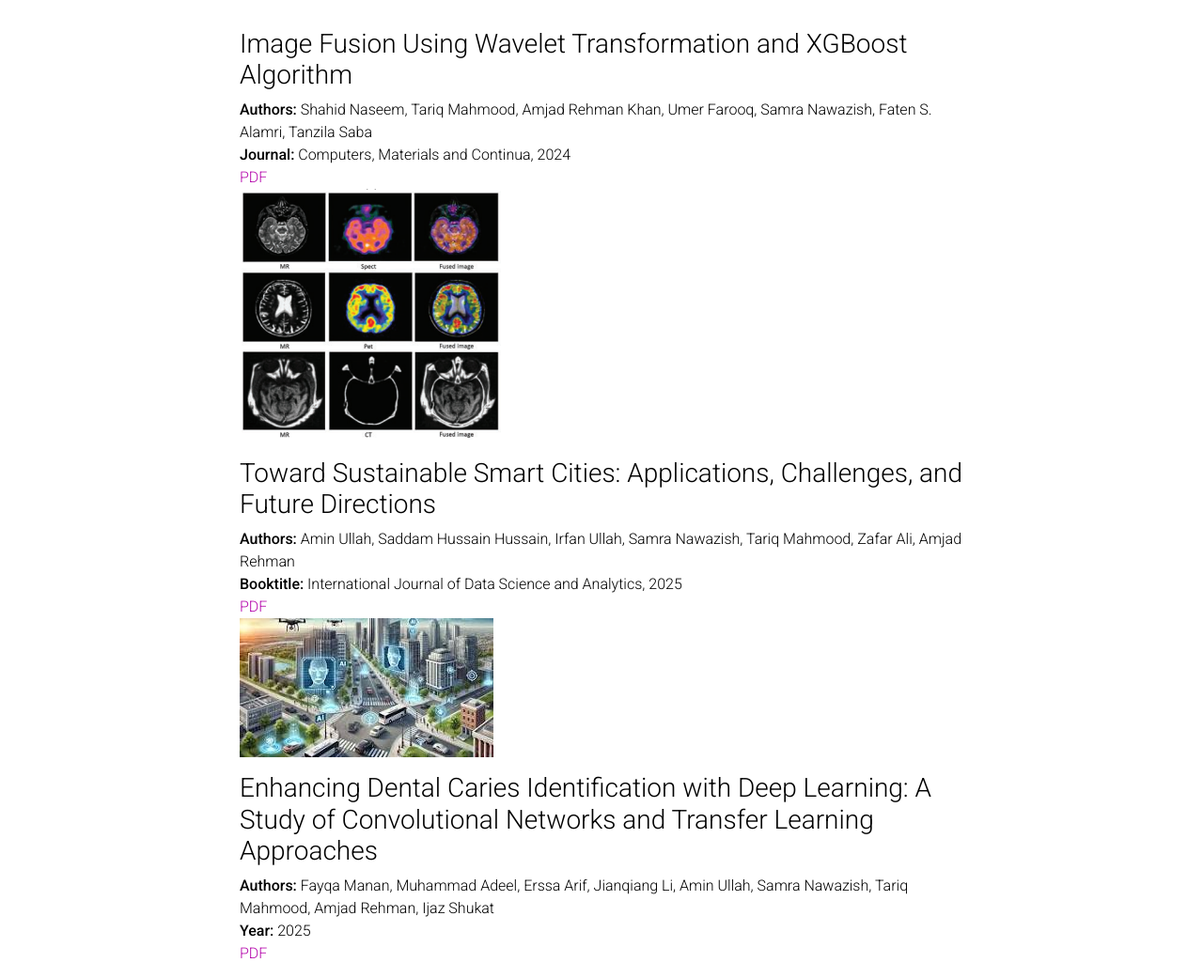
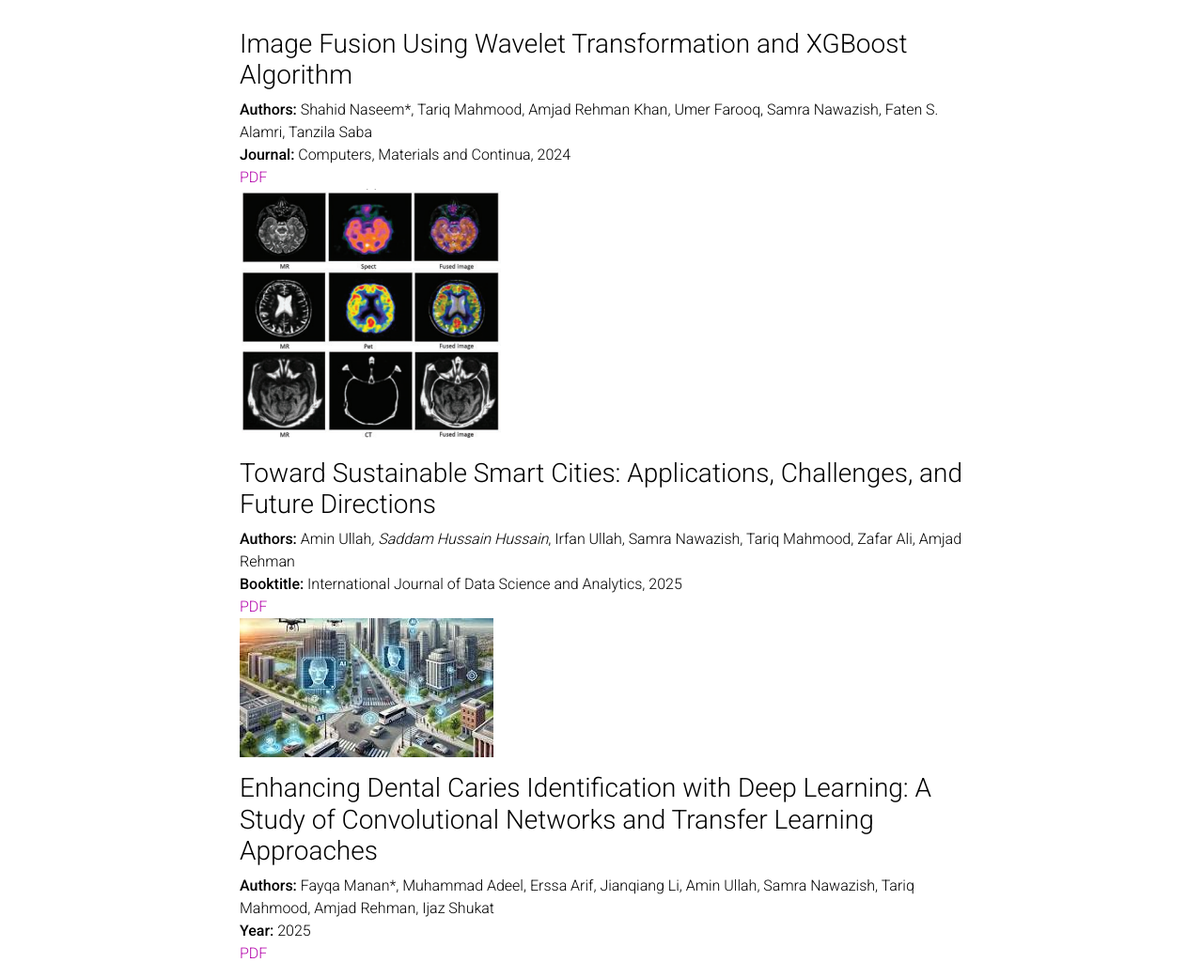
Before and after one commit to samranawazish/samranawazish.github.io, a Jekyll site: the page built from _pages/publications.md, in a window 1280 px wide and 1400 px high, scrolled down 1026 px. Shown: the part 287-1328 px from the top of the window at 94% size. Built offline with Jekyll 4.4.1, drawn with Linux system fonts in a browser that asks for light colours; comment, search, counter and statistics services are not loaded; a style sheet for code colours, icons or effects is not loaded; some of the changed text lies outside the part shown.

Commit message:
Added files

```diff
--- a/_pages/publications.md
+++ b/_pages/publications.md
@@ -8,14 +8,14 @@
 
 
 ### Deep Learning Model for the detection and classification of Diabetic Retinopathy
-**Authors:** Samra Nawazish, Ali Javed, Tahira Nazir
+**Authors:** Samra Nawazish*, Ali Javed, Tahira Nazir
 **Journal:** ICTAPP'23, 2023
 [PDF](https://www.researchgate.net/publication/372717499_Deep_Learning_Model_for_the_Detection_and_Classification_of_Diabetic_Retinopathy/link/64c3d52c6f28555d86dad745/download?_tp=eyJjb250ZXh0Ijp7ImZpcnN0UGFnZSI6InB1YmxpY2F0aW9uIiwicGFnZSI6InB1YmxpY2F0aW9uIn19)
 ![Preview](/assets/img/dr.png)
 
 
 ### Studying the Invasion of Drones in Indigenous Areas Using Machine Learning Techniques
-**Authors:** Samra Nawazish, Amin Ullah, Jawad Hassan
+**Authors:** Samra Nawazish*, Amin Ullah, Jawad Hassan
 **Journal:** UCP Journal of Engineering & Information Technology, 2024
 [PDF](https://www.researchgate.net/publication/379341904_Studying_the_Invasion_of_Drones_in_Indigenous_Areas_Using_Machine_Learning_Techniques)
 ![Preview](/assets/img/download.jfif)
@@ -23,7 +23,7 @@
 
 
 ### Performance Evaluation of MANET Routing Protocols Based on Size and Speed Parameters
-**Authors:** Amin Ullah, Samra Nawazish, Jawad Hassan, Saddam Hussain Khan, Danish Arif, Muhammad Usama Sharaf
+**Authors:** Amin Ullah*, Samra Nawazish*, Jawad Hassan, Saddam Hussain Khan, Danish Arif, Muhammad Usama Sharaf
 **Journal:** UCP Journal of Engineering & Information Technology, 2024
 [PDF](https://ojs.ucp.edu.pk/index.php/ucpjeit/article/view/217)
 ![Preview](/assets/img/protocol.png)
@@ -31,7 +31,7 @@
 
 
 ### Image Fusion Using Wavelet Transformation and XGBoost Algorithm
-**Authors:** Shahid Naseem, Tariq Mahmood, Amjad Rehman Khan, Umer Farooq, Samra Nawazish, Faten S. Alamri, Tanzila Saba
+**Authors:** Shahid Naseem*, Tariq Mahmood, Amjad Rehman Khan, Umer Farooq, Samra Nawazish, Faten S. Alamri, Tanzila Saba
 **Journal:** Computers, Materials and Continua, 2024
 [PDF](https://file.techscience.com/files/cmc/2024/TSP_CMC-79-1/TSP_CMC_47623/TSP_CMC_47623.pdf)
 ![Preview](/assets/img/fusion.png)
@@ -39,7 +39,7 @@
 
 
 ### Toward Sustainable Smart Cities: Applications, Challenges, and Future Directions
-**Authors:** Amin Ullah, Saddam Hussain Hussain, Irfan Ullah, Samra Nawazish, Tariq Mahmood, Zafar Ali, Amjad Rehman
+**Authors:** Amin Ullah*, Saddam Hussain Hussain*, Irfan Ullah, Samra Nawazish, Tariq Mahmood, Zafar Ali, Amjad Rehman
 **Booktitle:** International Journal of Data Science and Analytics, 2025
 [PDF](https://link.springer.com/article/10.1007/s41060-025-00856-2)
 ![Preview](/assets/img/smart_cities.jfif)
@@ -47,6 +47,6 @@
 
 
 ### Enhancing Dental Caries Identification with Deep Learning: A Study of Convolutional Networks and Transfer Learning Approaches
-**Authors:** Fayqa Manan, Muhammad Adeel, Erssa Arif, Jianqiang Li, Amin Ullah, Samra Nawazish, Tariq Mahmood, Amjad Rehman, Ijaz Shukat
+**Authors:** Fayqa Manan*, Muhammad Adeel, Erssa Arif, Jianqiang Li, Amin Ullah, Samra Nawazish, Tariq Mahmood, Amjad Rehman, Ijaz Shukat
 **Year:** 2025
 [PDF](https://papers.ssrn.com/sol3/papers.cfm?abstract_id=4945802)
```
